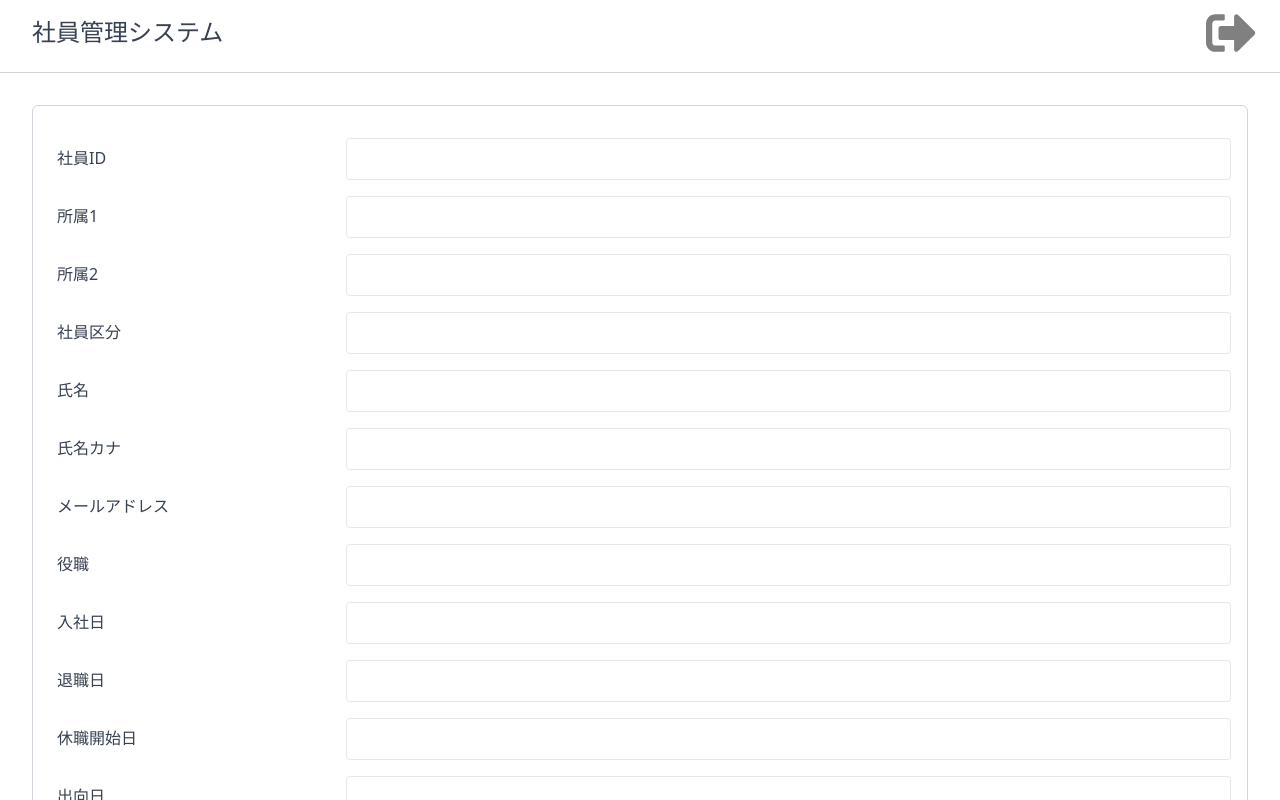
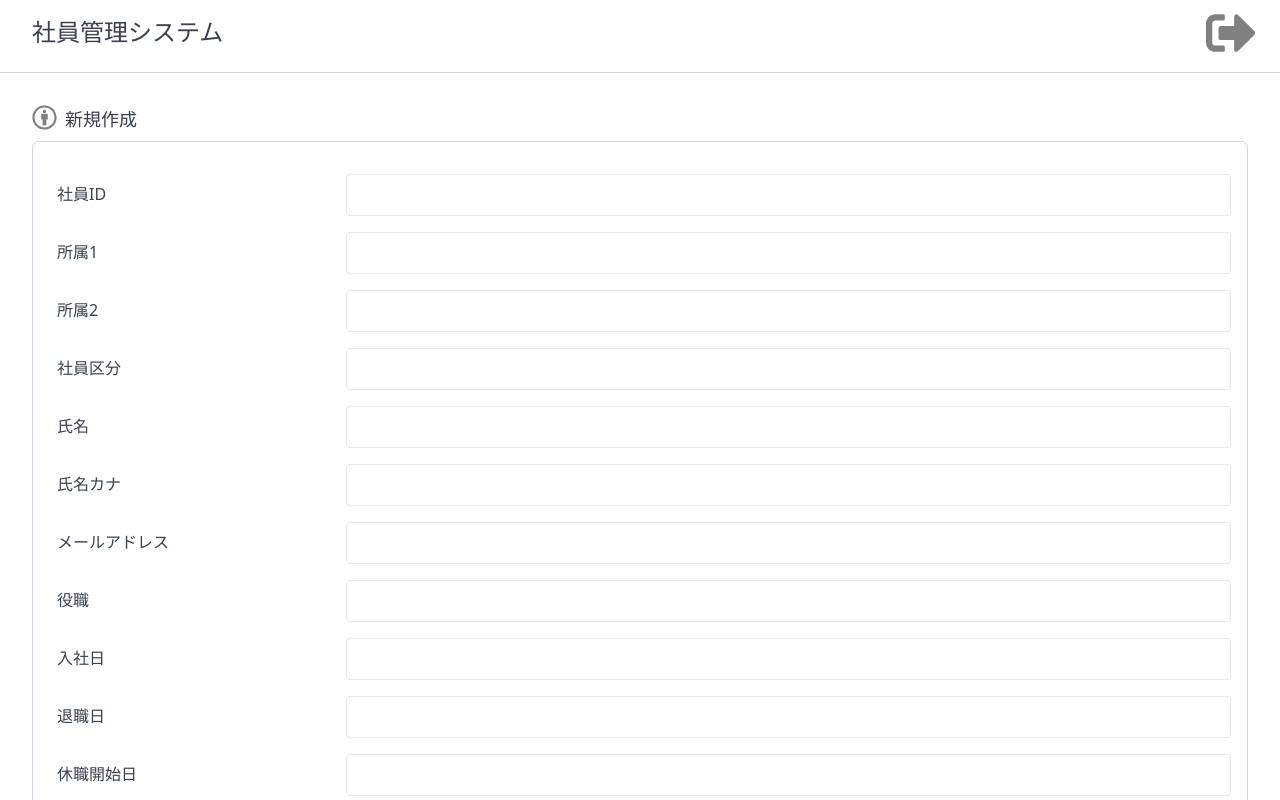
Before and after one commit to hihigashi001/employee_frontend, a Next.js app: page /admin-user-create in a window 1280 px wide. Shown: the top 800 px of the page. Built offline with nearby package versions, Linux system fonts and the light colour scheme.

Commit message:
icon add

```diff
--- a/src/components/separate/FormUserCreate.tsx
+++ b/src/components/separate/FormUserCreate.tsx
@@ -1,7 +1,7 @@
 // componets
 import { Button } from "src/components/shared/Button";
 import { Input } from "src/components/shared/Input";
-import { FaPlusCircle } from "react-icons/fa";
+import { FaPlusCircle, FaCreativeCommonsBy } from "react-icons/fa";
 import { useFormUserCreate } from "src/states/useFormUserCreate";
 
 export const FormUserCreate = () => {
@@ -22,6 +22,10 @@ export const FormUserCreate = () => {
   return (
     <div>
       <form className="max-w-7xl m-auto" autoComplete="off">
+        <div className="flex mb-2">
+          <FaCreativeCommonsBy size={25} color="gray" />
+          <div className="ml-2 text-gray-700 text-lg">新規作成</div>
+        </div>
         <div className="w-full bg-white p-4 rounded-md border border-gray-300">
           <div className="flex my-4">
             <div className="w-4/12 text-gray-700 p-2">社員ID</div>
@@ -180,7 +184,7 @@ export const FormUserCreate = () => {
           </Button>
           <Button className="w-3/12" onClick={onSubmitFunction}>
             <FaPlusCircle color="" />
-            　追加する
+            追加する
           </Button>
         </div>
       </form>
```
